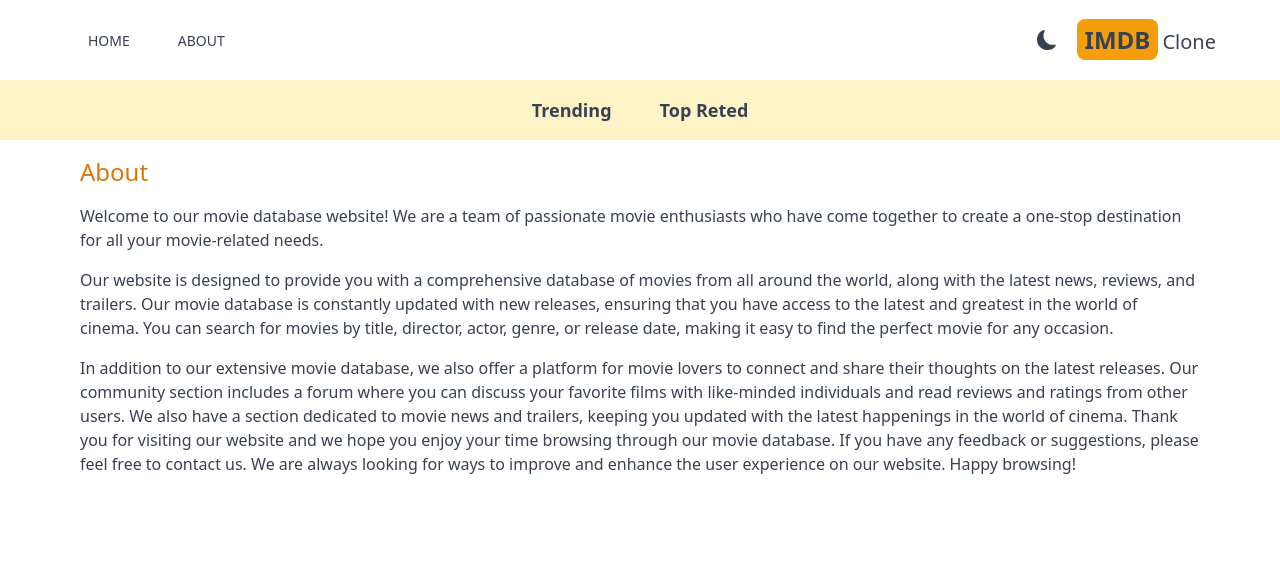
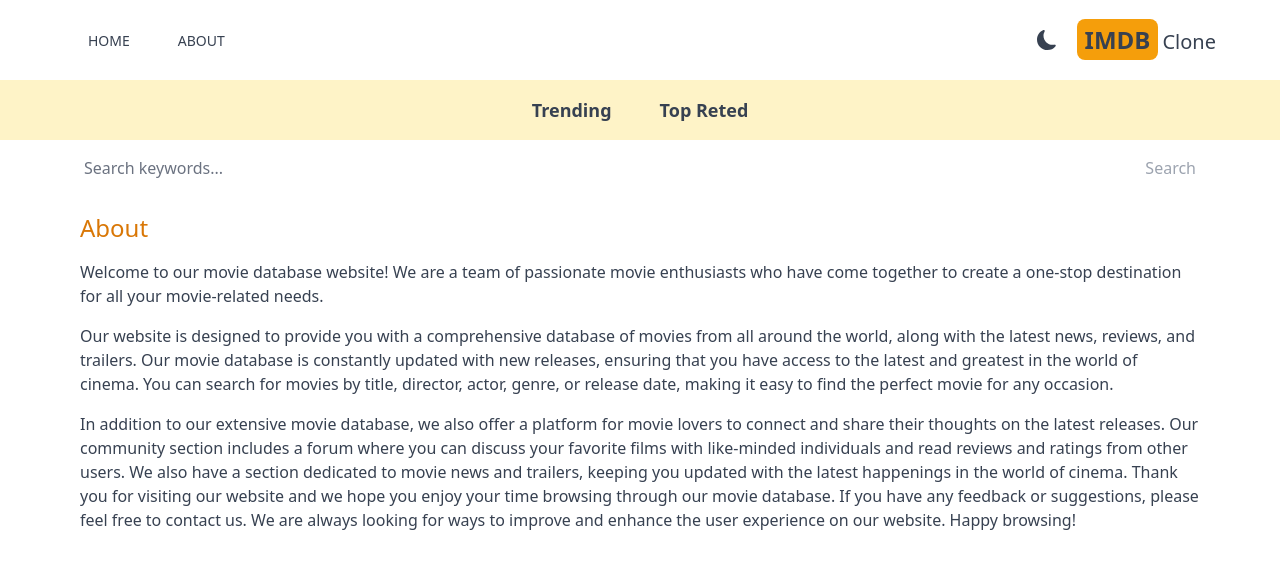
Before and after one commit to vovaberdi/imdb, a Next.js app: page /about in a window 1280 px wide. Shown: the top 568 px of the page. Built offline with nearby package versions, Linux system fonts and the light colour scheme.

Commit message:
add search ability

```diff
--- a/src/app/layout.js
+++ b/src/app/layout.js
@@ -1,5 +1,6 @@
 import Header from '@/components/Header'
 import Navbar from '@/components/Navbar'
+import SearchBox from '@/components/SearchBox'
 import './globals.css'
 import Providers from './Providers'
 
@@ -14,6 +15,8 @@
 
         <Navbar/>
 
+        <SearchBox />
+
 
         {children}
         </Providers>
--- /dev/null
+++ b/src/app/search/[searchTerm]/page.jsx
@@ -0,0 +1,22 @@
+import Results from "@/components/Results";
+
+export default async function SearchPage({params}) {
+    const res = await fetch(`https://api.themoviedb.org/3/search/movie?api_key=${process.env.API_KEY}&query=${params.searchTerm}&language=en-US&include_adult=false`);
+
+    if(!res.ok) {
+        throw new Error("Error fetching data");
+    }
+
+    const data = await res.json();
+
+    const results = data.results;
+  return (
+    <div>
+        {results && results.length === 0 && (
+            <h1 className="text-center pt-6">No results found</h1>
+        )}
+
+        {results && <Results results={results}/>}
+    </div>
+  )
+}
--- /dev/null
+++ b/src/components/SearchBox.jsx
@@ -0,0 +1,38 @@
+"use client";
+import React, { useState } from "react";
+import {useRouter} from "next/navigation";
+export default function SearchBox() {
+
+    const [search, setSearch] = useState("");
+    const router = useRouter();
+
+    function handleSubmit(e) {
+        e.preventDefault();
+        if(!search) return;
+        router.push(`/search/${search}`);
+    }
+  return (
+    <form
+      onSubmit={handleSubmit}
+      className="flex max-w-6xl mx-auto justify-between
+    items-center px-5"
+    >
+      <input
+        value={search}
+        onChange={(e) => setSearch(e.target.value)}
+        className="w-full h-14 rounded-sm placeholder-gray-500
+        outline-none bg-transparent flex-1"
+        type="text"
+        placeholder="Search keywords..."
+      />
+      <button
+        disabled={!search}
+        className="text-amber-600
+        disabled:text-gray-400"
+        type="submit"
+      >
+        Search
+      </button>
+    </form>
+  );
+}
```
